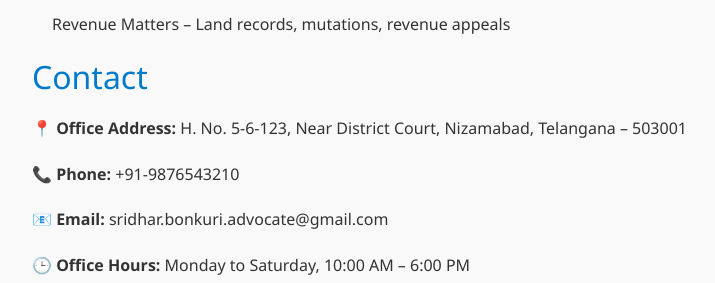
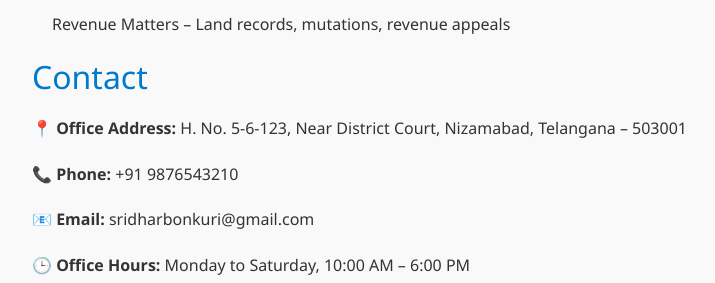
Before and after one commit to rajeshshambudu/Sridhar-Bonkuri, a plain HTML site: page index.html in a window 1280 px wide. Shown: the part 1340-1623 px from the top of the page, without its empty margins (128-843 px from the left). Drawn offline with nearby package versions, Linux system fonts and the light colour scheme.

Commit message:
Update index.html

```diff
--- a/index.html
+++ b/index.html
@@ -72,8 +72,8 @@
 <section id="contact">
   <h2>Contact</h2>
   <p><strong>📍 Office Address:</strong> H. No. 5-6-123, Near District Court, Nizamabad, Telangana – 503001</p>
-  <p><strong>📞 Phone:</strong> +91-9876543210</p>
-  <p><strong>📧 Email:</strong> sridhar.bonkuri.advocate@gmail.com</p>
+  <p><strong>📞 Phone:</strong> +91 9876543210</p>
+  <p><strong>📧 Email:</strong> sridharbonkuri@gmail.com</p>
   <p><strong>🕒 Office Hours:</strong> Monday to Saturday, 10:00 AM – 6:00 PM</p>
 
   <form id="contact-form">
```
